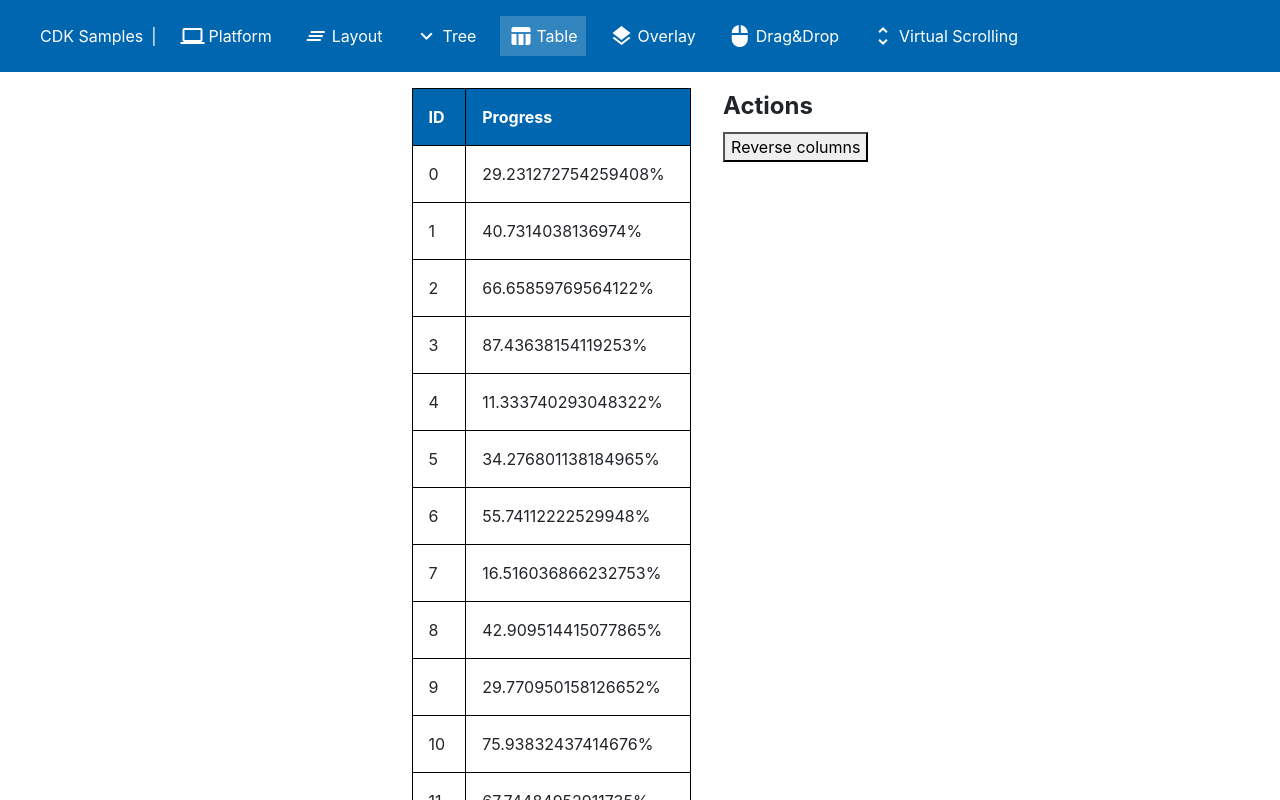
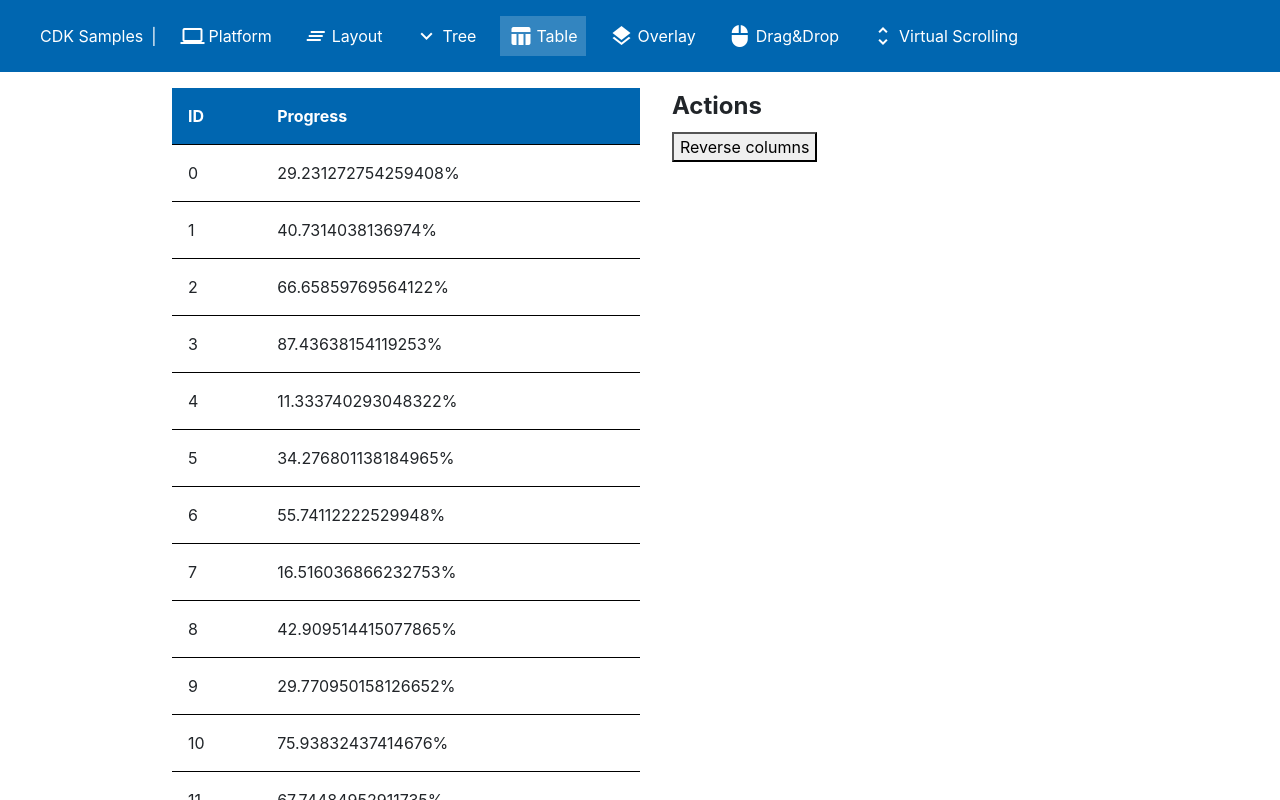
Before and after one commit to cjanz/cdk-samples, an Angular app: page /table in a window 1280 px wide. Shown: the top 800 px of the page. Built offline with nearby package versions, Linux system fonts and the light colour scheme.

Commit message:
Make table header sticky and improve styling

```diff
--- a/src/app/table-sample/table-sample.component.html
+++ b/src/app/table-sample/table-sample.component.html
@@ -1,3 +1,4 @@
+<div class="table-container">
   <table cdk-table [dataSource]="dataSource" class="example-table">
     <!--- Note that these columns can be defined in any order.
           The actual rendered columns are set as a property on the row definition" -->
@@ -14,9 +15,10 @@
       <td cdk-cell *cdkCellDef="let row" class="example-cell"> {{row.progress}}% </td>
     </ng-container>
 
-  <tr cdk-header-row *cdkHeaderRowDef="visibleColumns" class="example-header-row"></tr>
+    <tr cdk-header-row *cdkHeaderRowDef="visibleColumns; sticky: true" class="example-header-row"></tr>
     <tr cdk-row *cdkRowDef="let row; columns: visibleColumns" class="example-row"></tr>
   </table>
+</div>
 
 <div class="actions">
   <h2>Actions</h2>
--- a/src/app/table-sample/table-sample.component.scss
+++ b/src/app/table-sample/table-sample.component.scss
@@ -3,12 +3,27 @@
   flex-direction: row;
 
   height: 100%;
+  width: 75%;
 }
 
-table {
+.table-container {
   display: block;
   height: 100%;
+  width: 50%;
   overflow: auto;
+
+  table {
+    border-collapse: separate;
+    border-spacing: 0;
+    width: 100%;
+
+    th, td {
+      border: 0;
+      border-bottom-width: 1px;
+      border-bottom-style: solid;
+      border-color: black;
+    }
+  }
 }
 
 .actions {
```
Lines whose indentation alone changed are shown as unchanged.
